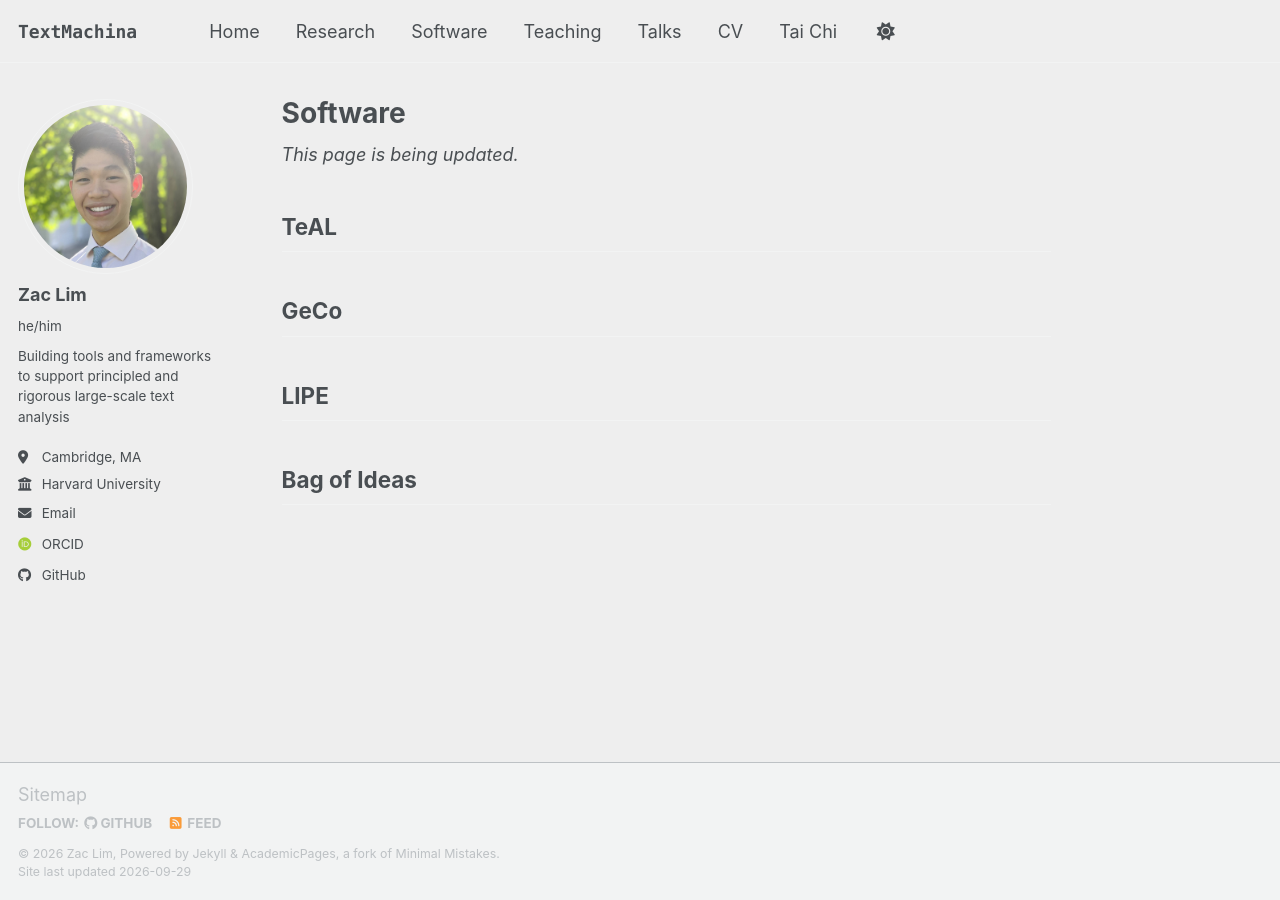
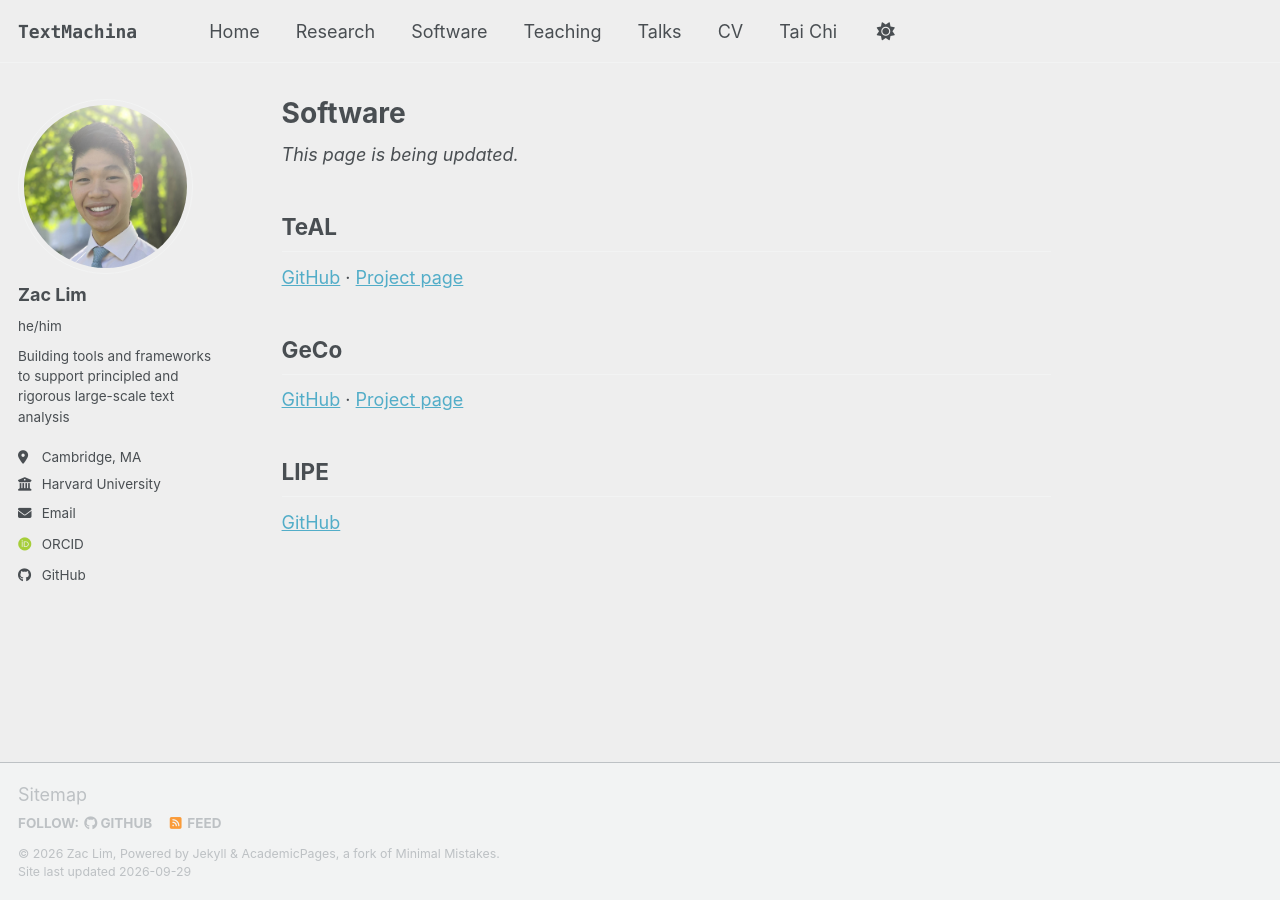
Before and after one commit to zacthinks/zacthinks.github.io, a Jekyll site: the page built from _pages/software.md, in a window 1280 px wide. Built offline with Jekyll 4.4.1, drawn with Linux system fonts in a browser that asks for light colours; some web fonts are replaced; a script bundle is joined from its source files by our own code; library files that are not in the unit come from our copies.

Commit message:
Separate software index from research projects

```diff
--- a/_pages/software.md
+++ b/_pages/software.md
@@ -9,16 +9,14 @@ author_profile: true
 
 ## TeAL
 
-<!-- Description, status, screenshots, GitHub, and documentation links to be added. -->
+[GitHub](https://github.com/zacthinks/text-analysis-lab) · [Project page](/teal/)
 
 ## GeCo
 
-<!-- Description, status, screenshots, GitHub, and user-guide links to be added. -->
+[GitHub](https://github.com/zacthinks/GeCo) · [Project page](/geco/)
 
 ## LIPE
 
-<!-- Description, status, GitHub, and related paper/preprint links to be added. -->
+[GitHub](https://github.com/zacthinks/lipe)
 
-## Bag of Ideas
-
-<!-- Add when the public software artifact is ready to feature. -->
+<!-- Add Bag of Ideas here when there is a public repository to link. -->
```
